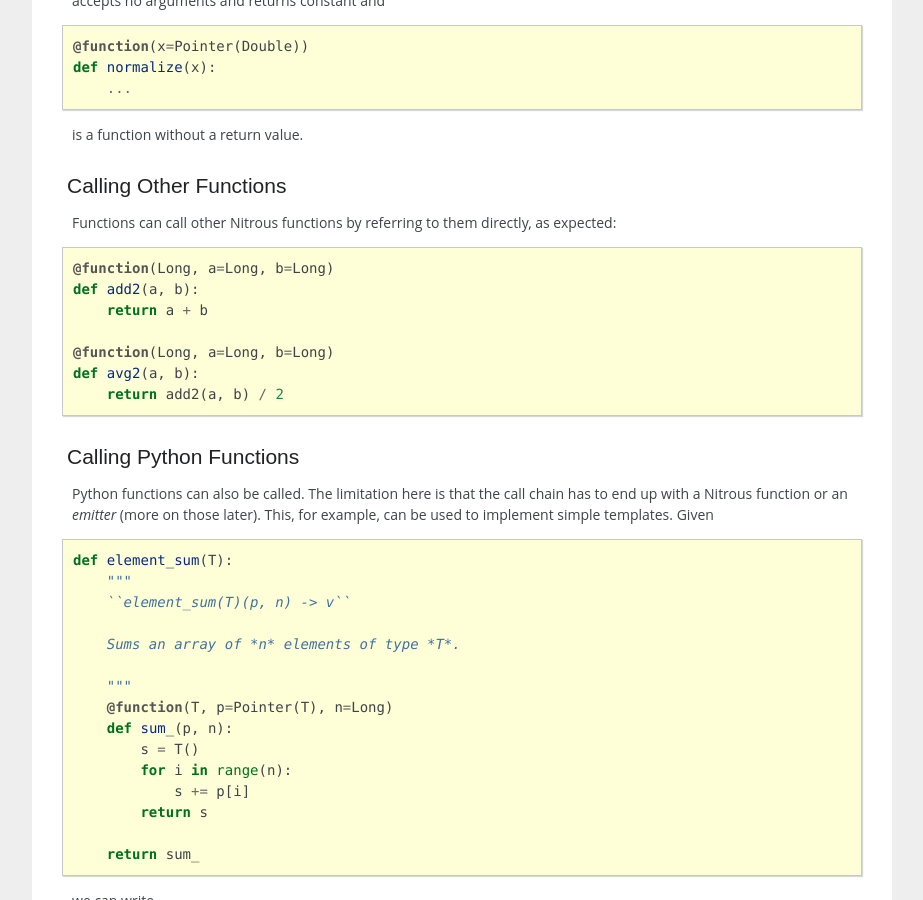
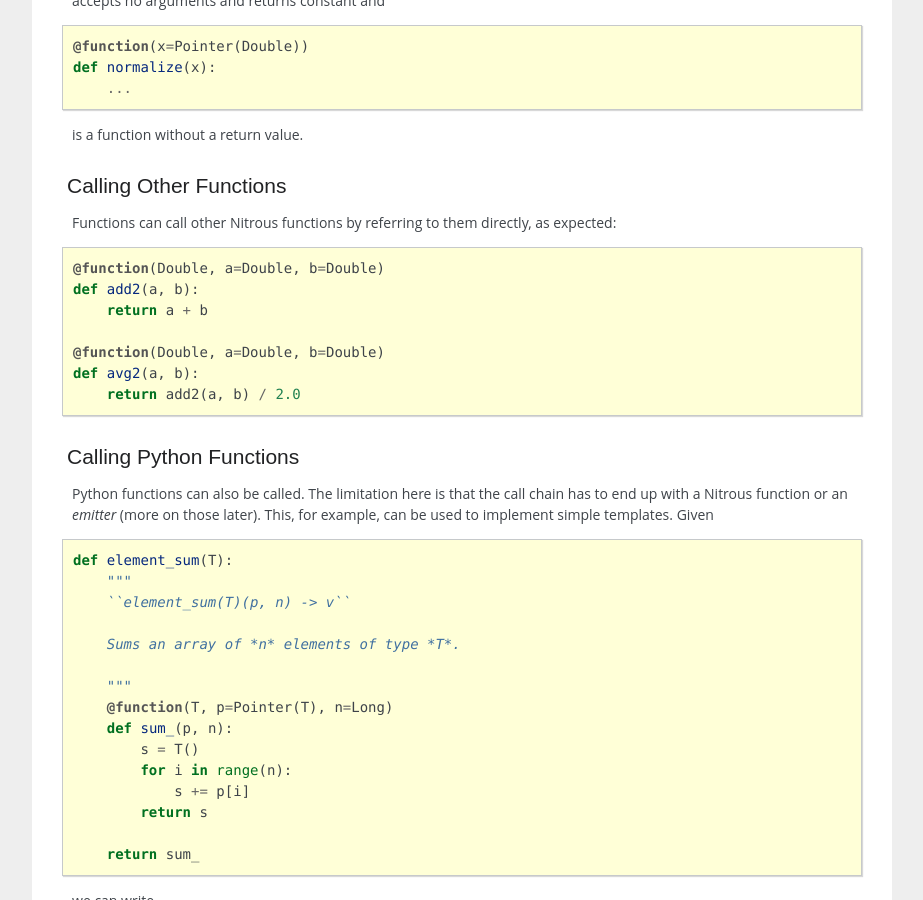
Before and after one commit to dtcaciuc/nitrous, a Sphinx documentation site: the page built from doc/userguide.rst, in a window 1280 px wide and 900 px high, scrolled down 2970 px. Shown: the whole window, without its empty margins (198-1121 px from the left). Built offline with Sphinx 7.4.7, drawn with Linux system fonts in a browser that asks for light colours.

Commit message:
Doc: use more appropriate example type

```diff
--- a/doc/userguide.rst
+++ b/doc/userguide.rst
@@ -181,13 +181,13 @@ Calling Other Functions
 Functions can call other Nitrous functions by referring to them directly, as
 expected::
 
-    @function(Long, a=Long, b=Long)
+    @function(Double, a=Double, b=Double)
     def add2(a, b):
         return a + b
 
-    @function(Long, a=Long, b=Long)
+    @function(Double, a=Double, b=Double)
     def avg2(a, b):
-        return add2(a, b) / 2
+        return add2(a, b) / 2.0
 
 
 Calling Python Functions
```
